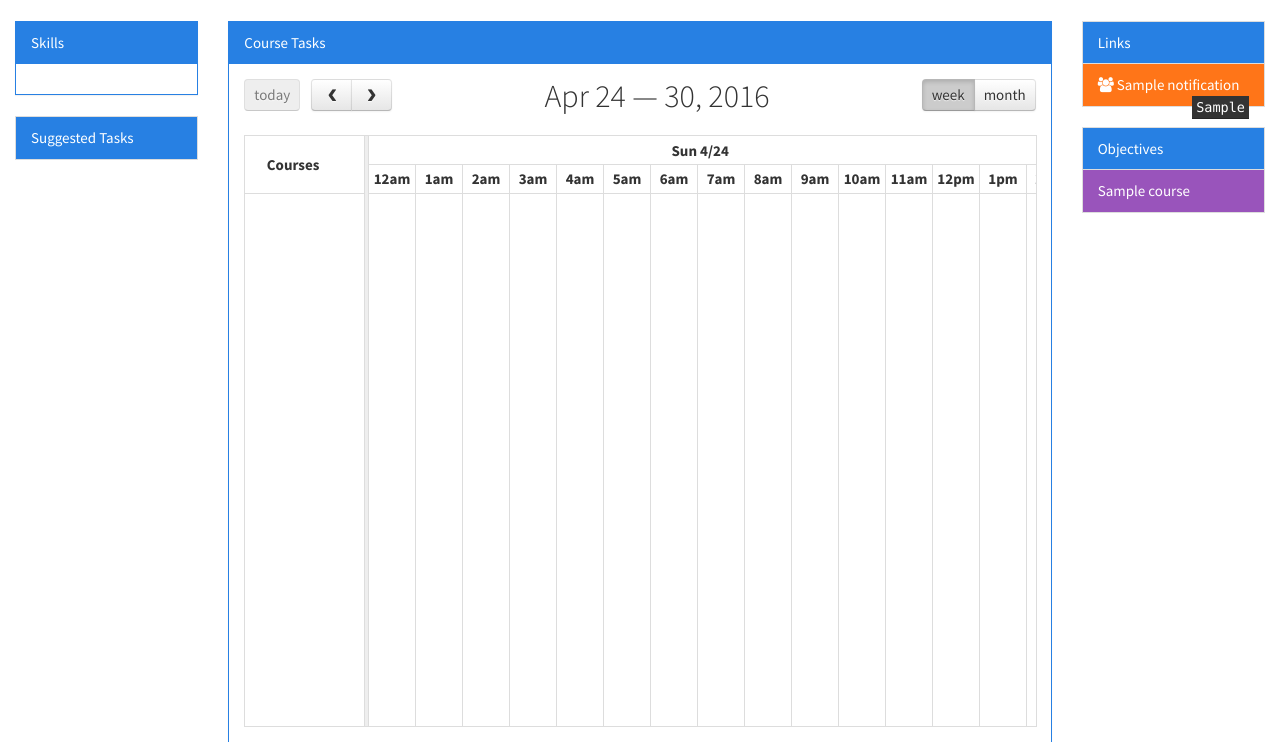
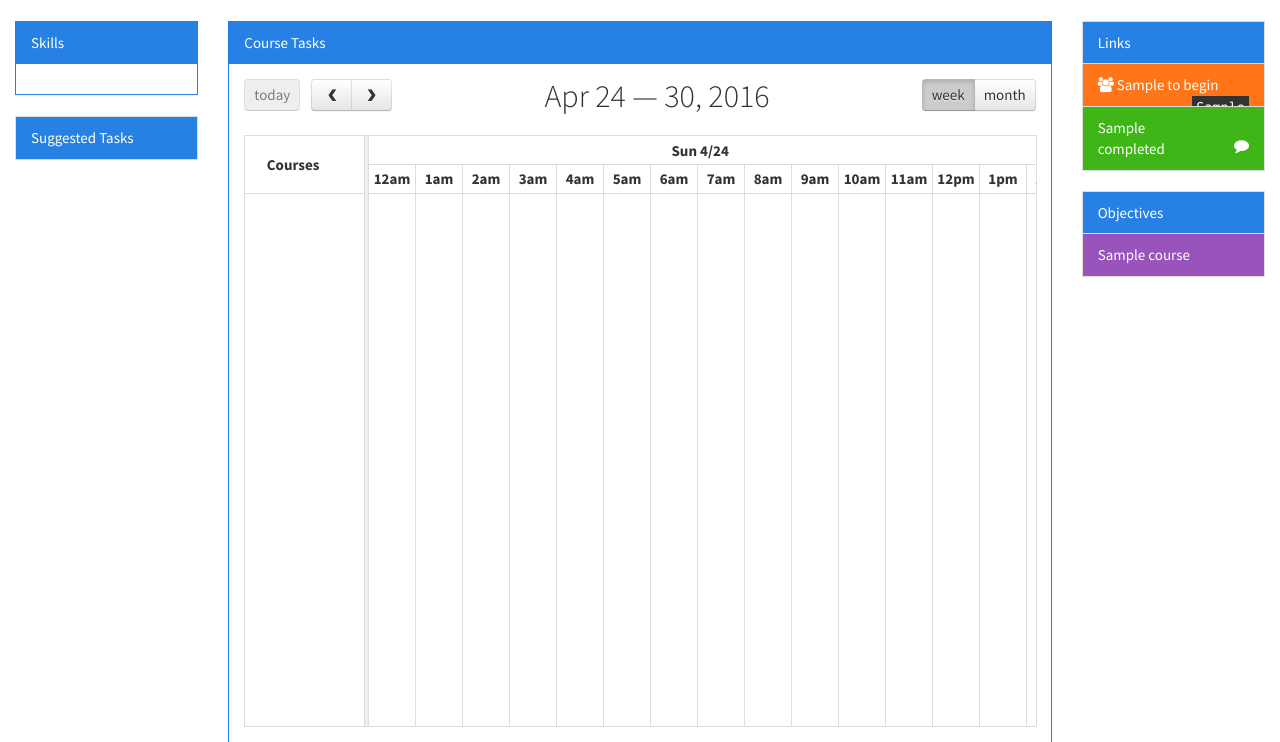
Before and after one commit to AkshayVankipuram/TOLCTms, a Django app: template templates/dashboard.html in a window 1280 px wide. Shown: the part 51-793 px from the top of the page. Run offline with Django 3.2, Linux system fonts and the light colour scheme; data comes from the database, SQL or seed files in the repository; both versions use the stored data as it was after the commit; the template is opened without the code that fills it: values that come from a table or form of the project are taken from there, most other values are stand-ins (such as "Sample title", 1, 10 or a date in 2020); data that the repository does not hold is empty; some libraries are stand-ins or nearby versions.

Commit message:
Task completed

```diff
--- a/TMS/models.py
+++ b/TMS/models.py
@@ -196,7 +196,6 @@ class Task(models.Model):
             'course_owner': course_owner,
             'user_owner': user_owner,
             'skills': [s.name for s in self.skills.all()],
-            'completed': self.completed
         }
 
         return ret
--- a/TMS/views.py
+++ b/TMS/views.py
@@ -104,7 +104,7 @@ def set_objective(request):
                 'status': False
             })
 def get_notifications(user):
-    ret = []
+    ret = { 'to_begin': [], 'completed': [] }
     for course in user.courses.all():
         for task in course.tasks.filter(user_owner=None).all():
             g = user.groups.filter(task=task).all()
@@ -112,7 +112,9 @@ def get_notifications(user):
                 t = task.to_json()
                 abbr = [w[0].upper() for w in course.title.split(' ')]
                 t['course_abbr'] = ''.join(abbr[:2])
-                ret.append(t)
+                ret['to_begin'].append(t)
+            elif g and g[0].completed:
+                ret['completed'].append(g[0].task.title)
     return ret
 
 def bulletin(request):
@@ -247,6 +249,7 @@ def event_stream(request):
                 'ctitle': group.name,
                 'editable': False,
                 'resourceId': 'group_task_'+group.name.replace(' ', '_').lower(),
+                'completed': group.completed
                 })
             events.append(obj)
             for member in group.members.all():
@@ -257,7 +260,8 @@ def event_stream(request):
                     obj = task.to_json()
                     obj.update({
                             'editable': (member.get_username() == u.get_username()),
-                            'resourceId': rid
+                            'resourceId': rid,
+                            'completed': task.completed
                         })
                     events.append(obj)
     return JsonResponse(events, safe=False)
@@ -363,12 +367,18 @@ def save_event(request):
         })
 
 def update_event(request):
+    u = models.TMSUser.objects.get(user=request.user)
     e = request.GET.get('event', '')
     if e != '':
         t = models.Task.objects.get(title=e)
-        if t:
-            t.completed = True
-            t.save()
+        if t.user_owner != None:
+           t.completed = True
+           t.save()
+        else:
+            g = u.groups.filter(task=t).all()
+            if g:
+               g[0].completed = True
+               g[0].save()
     return HttpResponse('OK')
 
 def get_relevant_tasks(user):
--- a/templates/dashboard.html
+++ b/templates/dashboard.html
@@ -53,10 +53,13 @@
         <div class="col-md-2">
             <ul class="list-group" id="goto">
                 <li class="list-group-item active">Links</li>
-                {% for n in notifications %}
+                {% for n in notifications.to_begin %}
                 <a href="/bulletin/?course={{n.course_owner}}&task={{n.title}}" class="list-group-item list-group-item-warning notify">
                    <i class="fa fa-users"></i>&nbsp;{{n.title}}<kbd class="ralign">{{n.course_abbr}}</kbd>
                 </a>
+                {% endfor %}
+                {% for n in notifications.completed %}
+                <a href="/feedback/?task={{n}}" class="list-group-item list-group-item-success">{{n}}<i class="ralign fa fa-comment"></i></a>
                 {% endfor %}
             </ul>
             <ul class="list-group">
```
Also changed, not shown: db.sqlite3.
